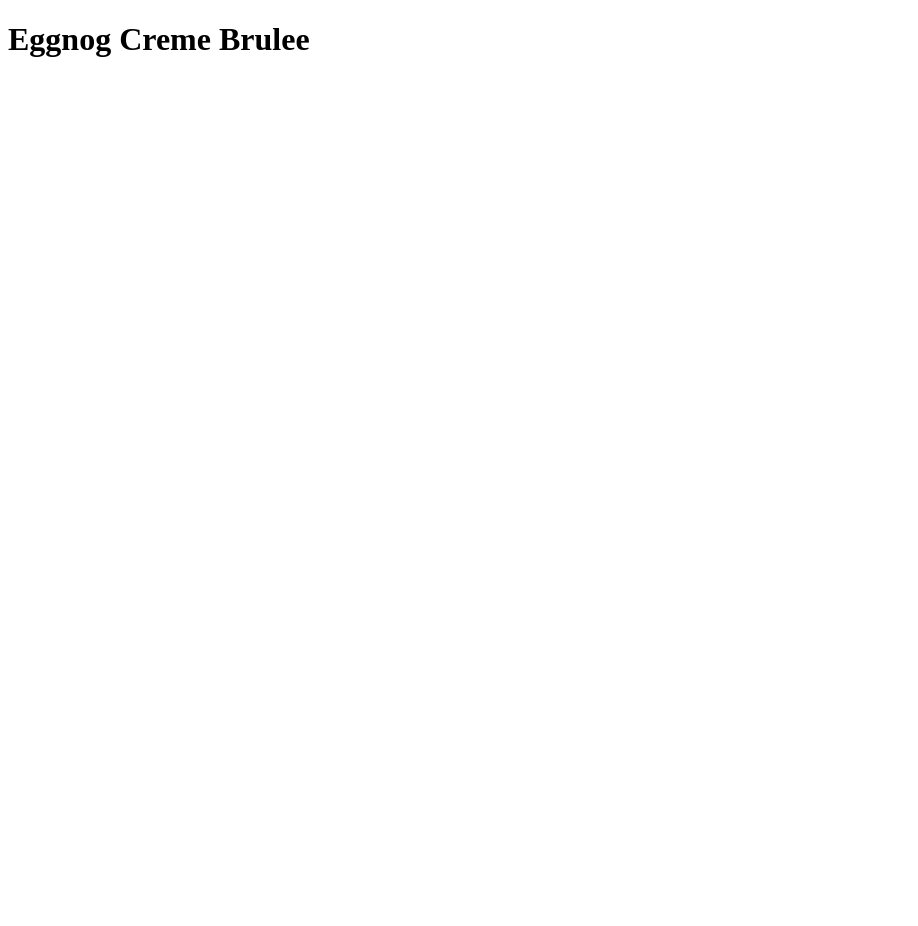
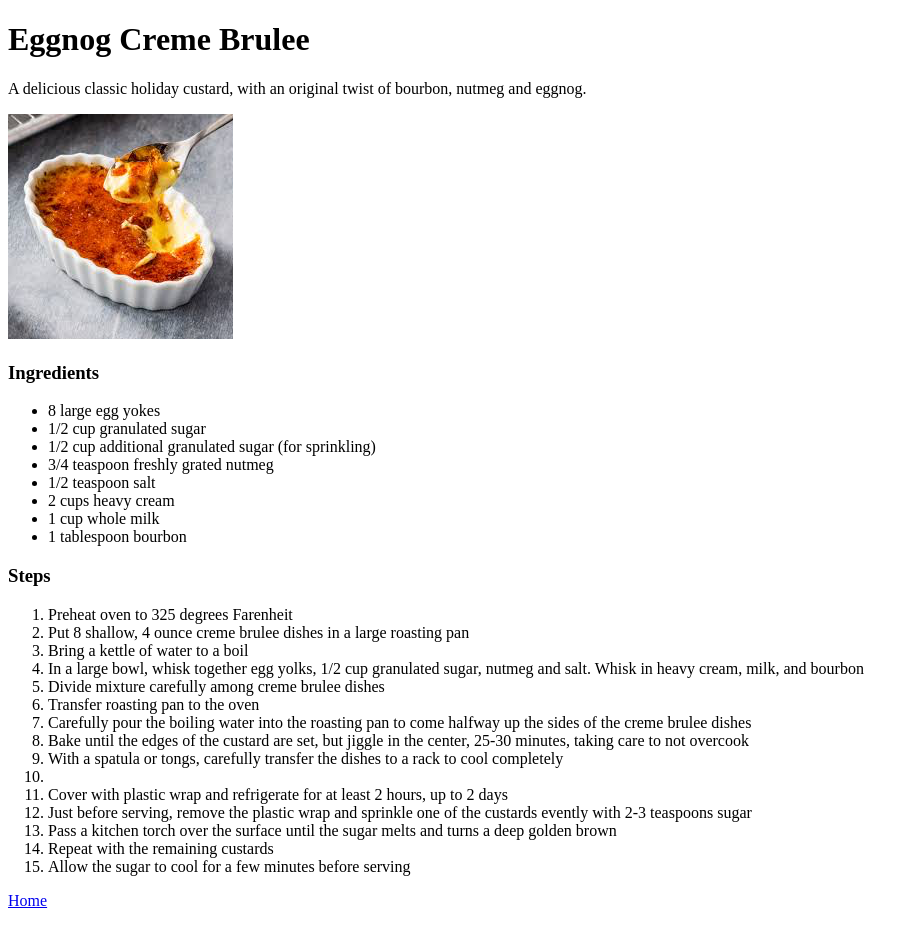
Before and after one commit to cabriamber/odin-recipes, a plain HTML site: page recipes/eggnog-creme-brulee.html in a window 1280 px wide. Shown: the whole page, without its empty margins (0-918 px from the left). Before the commit the page ends 800 px from the top, so only its background shows below. Drawn offline with Linux system fonts and the light colour scheme.

Commit message:
Add a creme brulee image and recipe steps

```diff
--- a/recipes/eggnog-creme-brulee.html
+++ b/recipes/eggnog-creme-brulee.html
@@ -6,5 +6,39 @@
 </head>
 <body>
   <h1>Eggnog Creme Brulee</h1>
+
+  <p>A delicious classic holiday custard, with an original twist of bourbon, nutmeg and eggnog.</p>
+  <p><img src="../img/creme-brulee.png" alt="creme brulee picture"></p>
+
+  <p><h3>Ingredients</h3></p>
+  <ul>
+    <li>8 large egg yokes</li>
+    <li>1/2 cup granulated sugar</li>
+    <li>1/2 cup additional granulated sugar (for sprinkling)</li>
+    <li>3/4 teaspoon freshly grated nutmeg</li>
+    <li>1/2 teaspoon salt</li>
+    <li>2 cups heavy cream</li>
+    <li>1 cup whole milk</li>
+    <li>1 tablespoon bourbon</li>
+  </ul>
+  <p><h3>Steps</h3></p>
+  <ol>
+    <li>Preheat oven to 325 degrees Farenheit</li>
+    <li>Put 8 shallow, 4 ounce creme brulee dishes in a large roasting pan</li>
+    <li>Bring a kettle of water to a boil</li>
+    <li>In a large bowl, whisk together egg yolks, 1/2 cup granulated sugar, nutmeg and salt. Whisk in heavy cream, milk, and bourbon</li>
+    <li>Divide mixture carefully among creme brulee dishes</li>
+    <li>Transfer roasting pan to the oven</li>
+    <li>Carefully pour the boiling water into the roasting pan to come halfway up the sides of the creme brulee dishes</li>
+    <li>Bake until the edges of the custard are set, but jiggle in the center, 25-30 minutes, taking care to not overcook</li>
+    <li>With a spatula or tongs, carefully transfer the dishes to a rack to cool completely<li>
+    <li>Cover with plastic wrap and refrigerate for at least 2 hours, up to 2 days</li>
+    <li>Just before serving, remove the plastic wrap and sprinkle one of the custards evently with 2-3 teaspoons sugar</li>
+    <li>Pass a kitchen torch over the surface until the sugar melts and turns a deep golden brown</li>
+    <li>Repeat with the remaining custards</li>
+    <li>Allow the sugar to cool for a few minutes before serving</li>
+  </ol>
+  <p><a href="../index.html">Home</a>
+  </p>
 </body>
 </html>
```
Also changed, not shown: img/creme-brulee.png (added).
